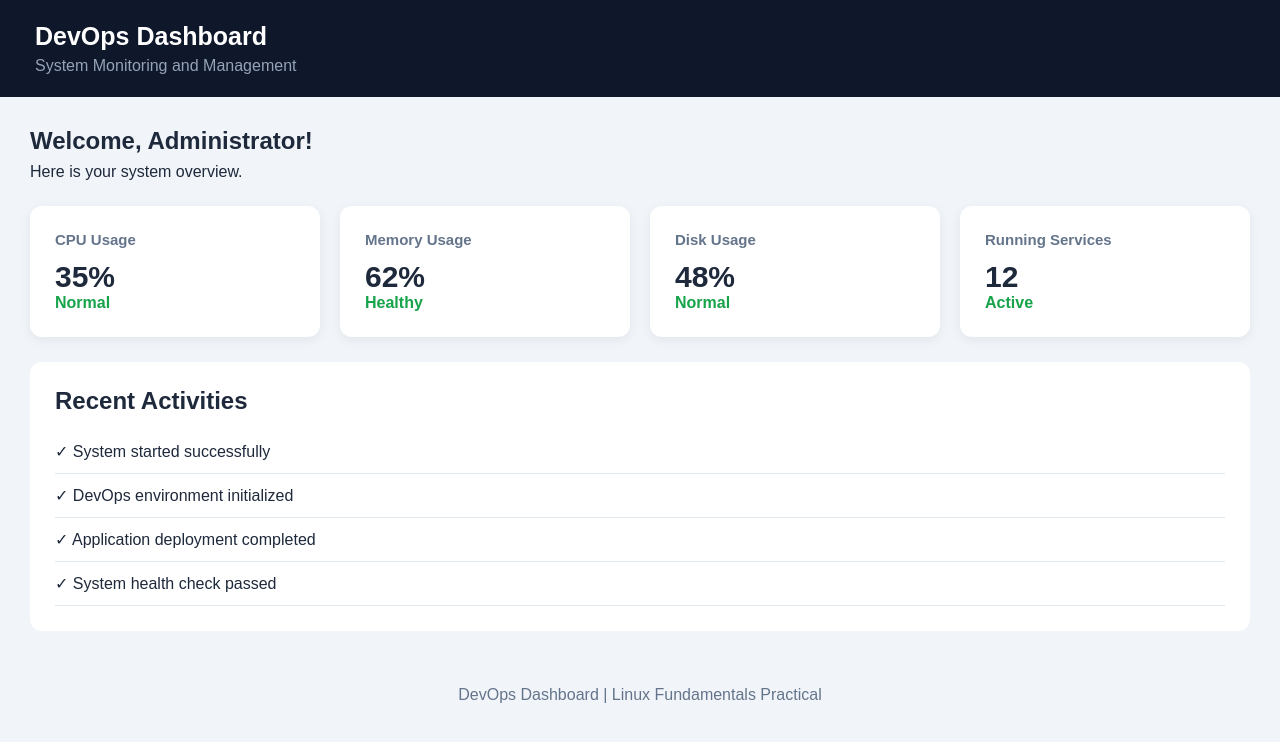
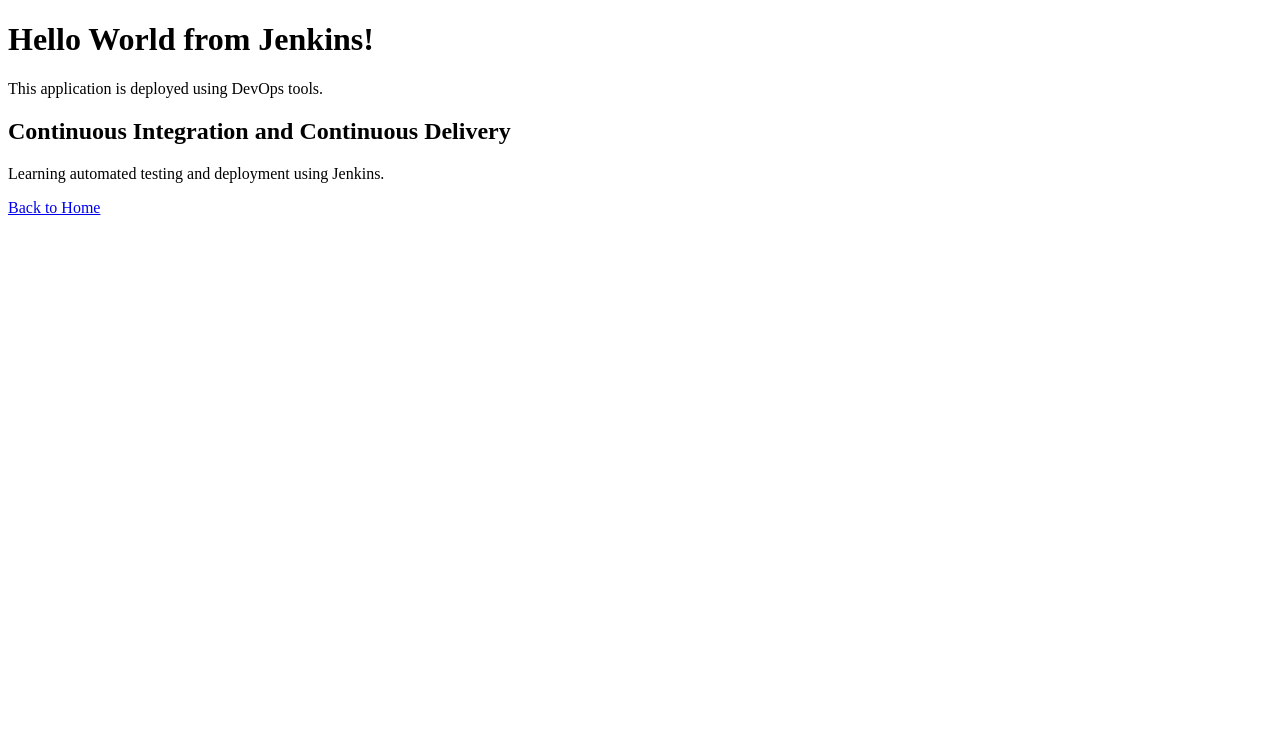
Before and after one commit to Jonathanyzx/devops, a website: page hello.html in a window 1280 px wide. Drawn offline with Linux system fonts and the light colour scheme.

```diff
--- a/hello.html
+++ b/hello.html
@@ -1,158 +1,23 @@
 <!DOCTYPE html>
 <html lang="en">
+
 <head>
     <meta charset="UTF-8">
     <meta name="viewport" content="width=device-width, initial-scale=1.0">
-    <title>DevOps Dashboard</title>
-
-    <style>
-        * {
-            margin: 0;
-            padding: 0;
-            box-sizing: border-box;
-            font-family: Arial, sans-serif;
-        }
-
-        body {
-            background: #f1f5f9;
-            color: #1e293b;
-        }
-
-        header {
-            background: #0f172a;
-            color: white;
-            padding: 22px 35px;
-        }
-
-        header h1 {
-            font-size: 25px;
-        }
-
-        header p {
-            color: #94a3b8;
-            margin-top: 6px;
-        }
-
-        .container {
-            padding: 30px;
-        }
-
-        .welcome {
-            margin-bottom: 25px;
-        }
-
-        .welcome h2 {
-            margin-bottom: 8px;
-        }
-
-        .cards {
-            display: grid;
-            grid-template-columns: repeat(auto-fit, minmax(200px, 1fr));
-            gap: 20px;
-        }
-
-        .card {
-            background: white;
-            padding: 25px;
-            border-radius: 12px;
-            box-shadow: 0 3px 12px #00000010;
-        }
-
-        .card h3 {
-            color: #64748b;
-            font-size: 15px;
-        }
-
-        .card h2 {
-            font-size: 30px;
-            margin-top: 12px;
-        }
-
-        .status {
-            color: #16a34a;
-            font-weight: bold;
-        }
-
-        .activity {
-            background: white;
-            margin-top: 25px;
-            padding: 25px;
-            border-radius: 12px;
-        }
-
-        .activity h2 {
-            margin-bottom: 15px;
-        }
-
-        .activity p {
-            padding: 12px 0;
-            border-bottom: 1px solid #e2e8f0;
-        }
-
-        footer {
-            text-align: center;
-            padding: 25px;
-            color: #64748b;
-        }
-    </style>
+    <title>Hello DevOps</title>
 </head>
 
 <body>
 
-    <header>
-        <h1>DevOps Dashboard</h1>
-        <p>System Monitoring and Management</p>
-    </header>
+    <h1>Hello World from Jenkins!</h1>
 
-    <div class="container">
+    <p>This application is deployed using DevOps tools.</p>
 
-        <div class="welcome">
-            <h2>Welcome, Administrator!</h2>
-            <p>Here is your system overview.</p>
-        </div>
+    <h2>Continuous Integration and Continuous Delivery</h2>
 
-        <div class="cards">
+    <p>Learning automated testing and deployment using Jenkins.</p>
 
-            <div class="card">
-                <h3>CPU Usage</h3>
-                <h2>35%</h2>
-                <p class="status">Normal</p>
-            </div>
-
-            <div class="card">
-                <h3>Memory Usage</h3>
-                <h2>62%</h2>
-                <p class="status">Healthy</p>
-            </div>
-
-            <div class="card">
-                <h3>Disk Usage</h3>
-                <h2>48%</h2>
-                <p class="status">Normal</p>
-            </div>
-
-            <div class="card">
-                <h3>Running Services</h3>
-                <h2>12</h2>
-                <p class="status">Active</p>
-            </div>
-
-        </div>
-
-        <div class="activity">
-            <h2>Recent Activities</h2>
-
-            <p>✓ System started successfully</p>
-            <p>✓ DevOps environment initialized</p>
-            <p>✓ Application deployment completed</p>
-            <p>✓ System health check passed</p>
-        </div>
-
-    </div>
-
-    <footer>
-        DevOps Dashboard | Linux Fundamentals Practical
-    </footer>
+    <a href="index.html">Back to Home</a>
 
 </body>
 </html>
```
Also changed, not shown: index.html (+8 -93 lines), package.json (+8 -2 lines), tests/integration.test.js (added, +30 -0 lines), tests/unit.test.js (added, +45 -0 lines), 2 other files.
